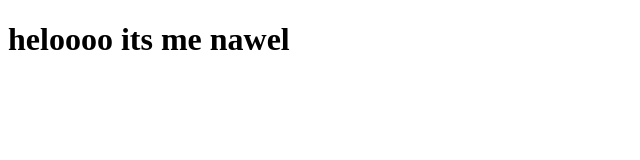
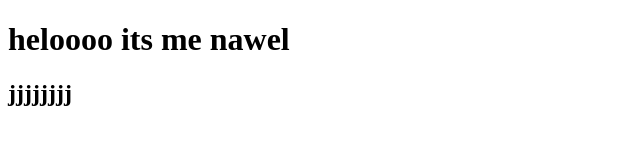
Before and after one commit to nawel-Oudjiane/ing-web, a plain HTML site: page index.html in a window 1280 px wide. Shown: the whole page, without its empty margins (0-640 px from the left). Drawn offline with Linux system fonts and the light colour scheme.

Commit message:
ajout de la balise H2

```diff
--- a/index.html
+++ b/index.html
@@ -7,6 +7,7 @@
 </head>
 <body>
     <h1>heloooo its me nawel</h1>
+    <h2>jjjjjjjj</h2>
 
 </body>
 </html>
```
